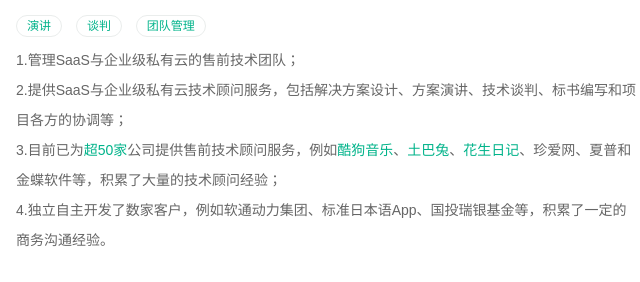
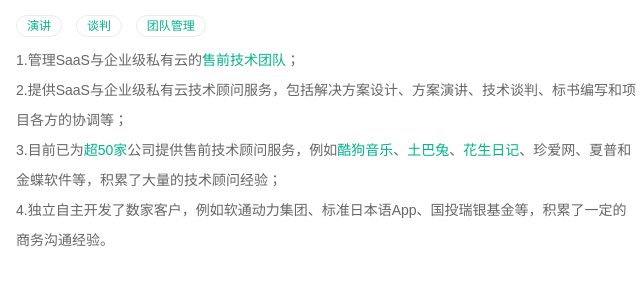
Before and after one commit to Fruit-Basket/Fruit-Basket.github.io, a plain HTML site: page index.html in a window 1280 px wide. Shown: the part 649-931 px from the top of the page, 314-954 px from the left. Drawn offline with Linux system fonts and the light colour scheme; grey boxes are pictures that could not be loaded.

Commit message:
Update index.html

```diff
--- a/index.html
+++ b/index.html
@@ -663,7 +663,7 @@
                                         <span class="tagboard-tag">团队管理</span>
                                 </div>
                                 <div class="exp-list_content">
-                                    <p>1.管理SaaS与企业级私有云的售前技术团队；<br />2.提供SaaS与企业级私有云技术顾问服务，包括解决方案设计、方案演讲、技术谈判、标书编写和项目各方的协调等；<br />3.目前已为<font class=heightLight>超50家</font>公司提供售前技术顾问服务，例如<font class=heightLight>酷狗音乐</font>、<font class=heightLight>土巴兔</font>、<font class=heightLight>花生日记</font>、珍爱网、夏普和金蝶软件等，积累了大量的技术顾问经验；<br />4.独立自主开发了数家客户，例如软通动力集团、标准日本语App、国投瑞银基金等，积累了一定的商务沟通经验。</p>
+                                    <p>1.管理SaaS与企业级私有云的<font class=heightLight>售前技术团队</font>；<br />2.提供SaaS与企业级私有云技术顾问服务，包括解决方案设计、方案演讲、技术谈判、标书编写和项目各方的协调等；<br />3.目前已为<font class=heightLight>超50家</font>公司提供售前技术顾问服务，例如<font class=heightLight>酷狗音乐</font>、<font class=heightLight>土巴兔</font>、<font class=heightLight>花生日记</font>、珍爱网、夏普和金蝶软件等，积累了大量的技术顾问经验；<br />4.独立自主开发了数家客户，例如软通动力集团、标准日本语App、国投瑞银基金等，积累了一定的商务沟通经验。</p>
                                 </div>
                             </li>
                             <li class="work-exp_list">
```
